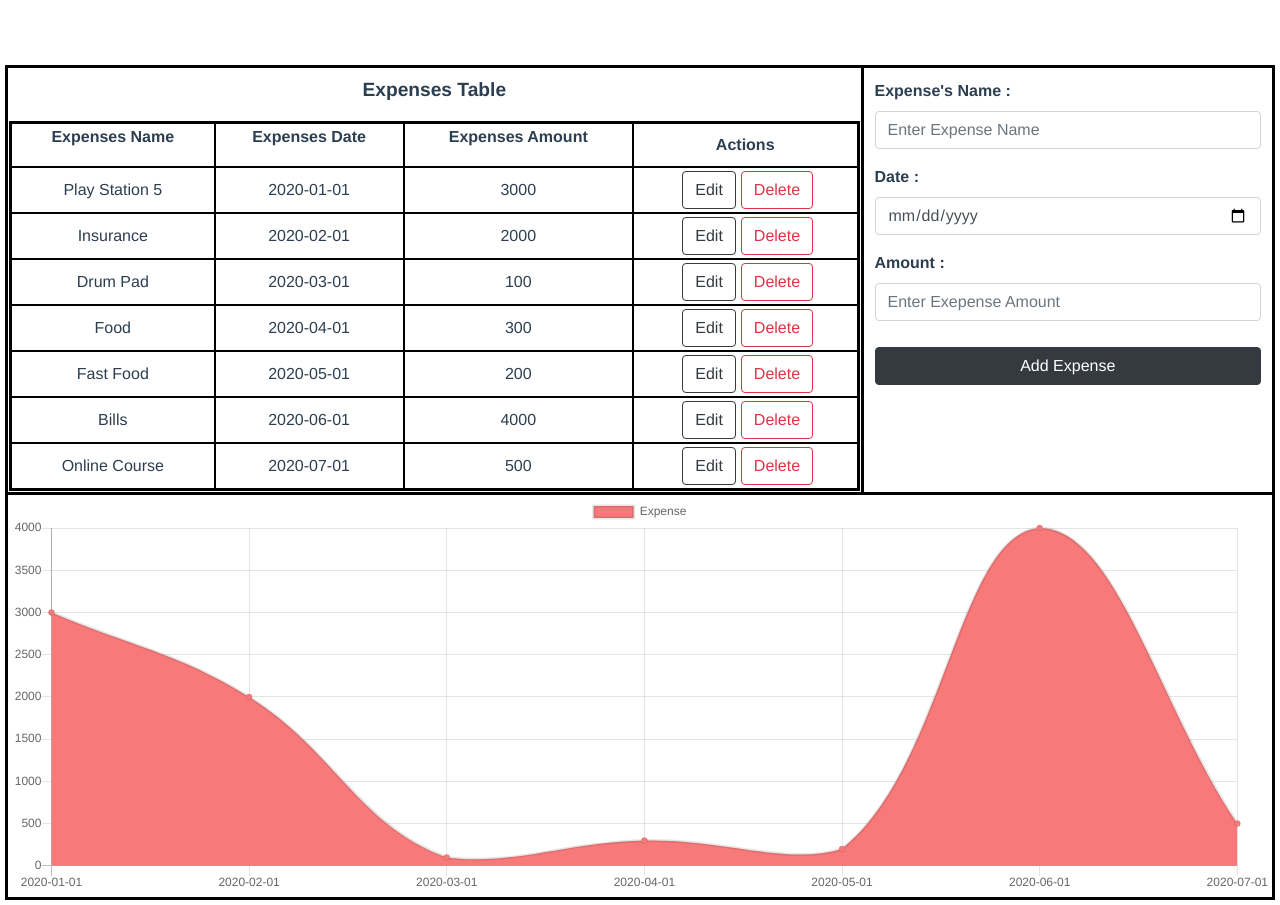
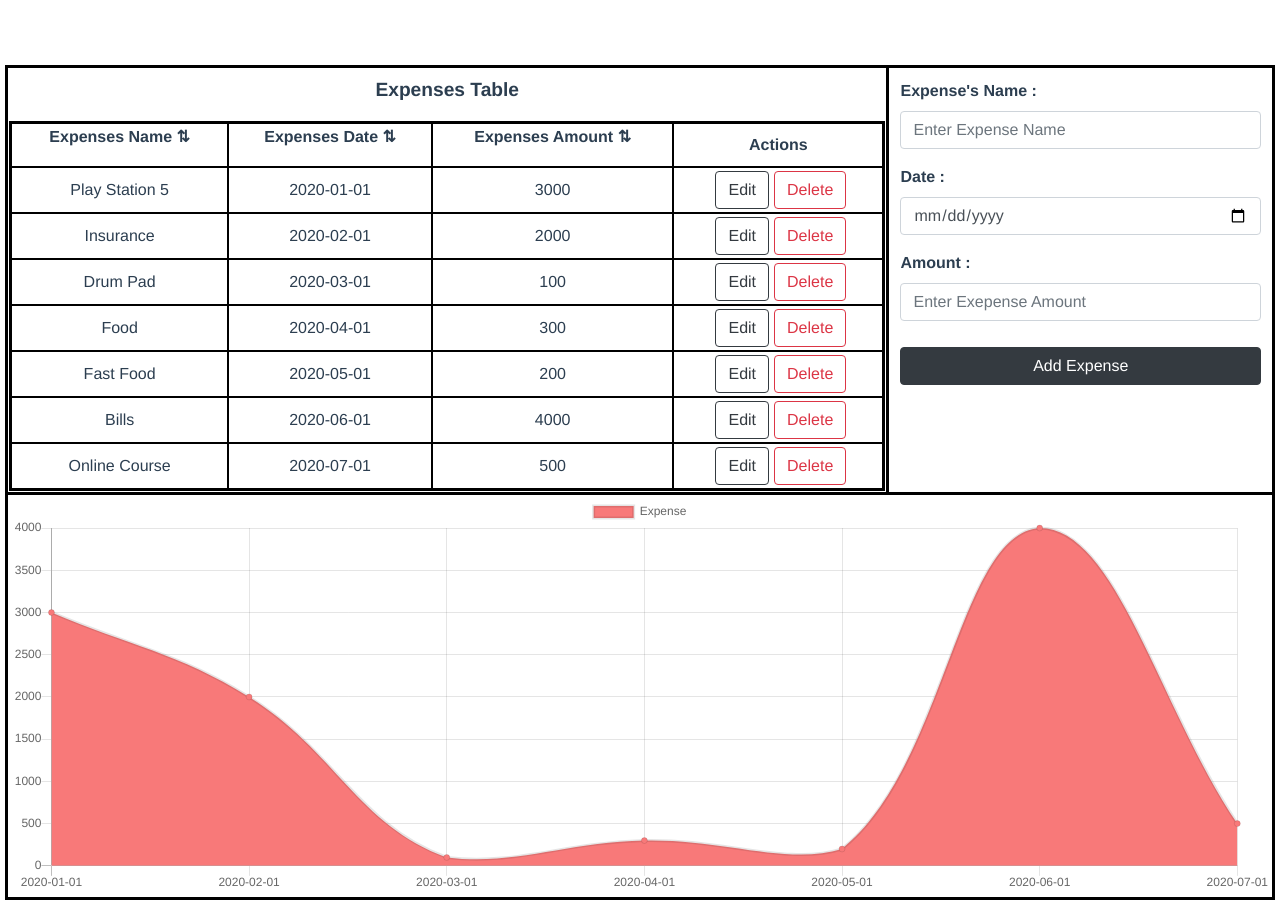
Before and after one commit to edwinmoseslow/expenses-tracker, a Vue app in the folder client/: page / in a window 1280 px wide. Built offline with nearby package versions, Linux system fonts and the light colour scheme.

Commit message:
added sorting indicator on default

```diff
--- a/client/src/components/ExpensesTable.vue
+++ b/client/src/components/ExpensesTable.vue
@@ -7,17 +7,17 @@
                     Expenses No.
                 </th> -->
                 <th v-on:click="sort('name')">
-                    <p v-show="sortKey.name === 1">Expenses Name</p>
+                    <p v-show="sortKey.name === 1">Expenses Name &#8645;</p>
                     <p v-show="sortKey.name === 3">Expenses Name &#8650;</p>
                     <p v-show="sortKey.name === 2">Expenses Name &#8648;</p>
                 </th>
                  <th v-on:click="sort('date')">
-                    <p v-show="sortKey.date === 1">Expenses Date</p>
+                    <p v-show="sortKey.date === 1">Expenses Date &#8645;</p>
                     <p v-show="sortKey.date === 3">Expenses Date &#8650;</p>
                     <p v-show="sortKey.date === 2">Expenses Date &#8648;</p>
                 </th>
                 <th v-on:click="sort('amount')">
-                    <p v-show="sortKey.amount === 1">Expenses Amount</p>
+                    <p v-show="sortKey.amount === 1">Expenses Amount &#8645;</p>
                     <p v-show="sortKey.amount === 3">Expenses Amount &#8650;</p>
                     <p v-show="sortKey.amount === 2">Expenses Amount &#8648;</p>
                 </th>
```
